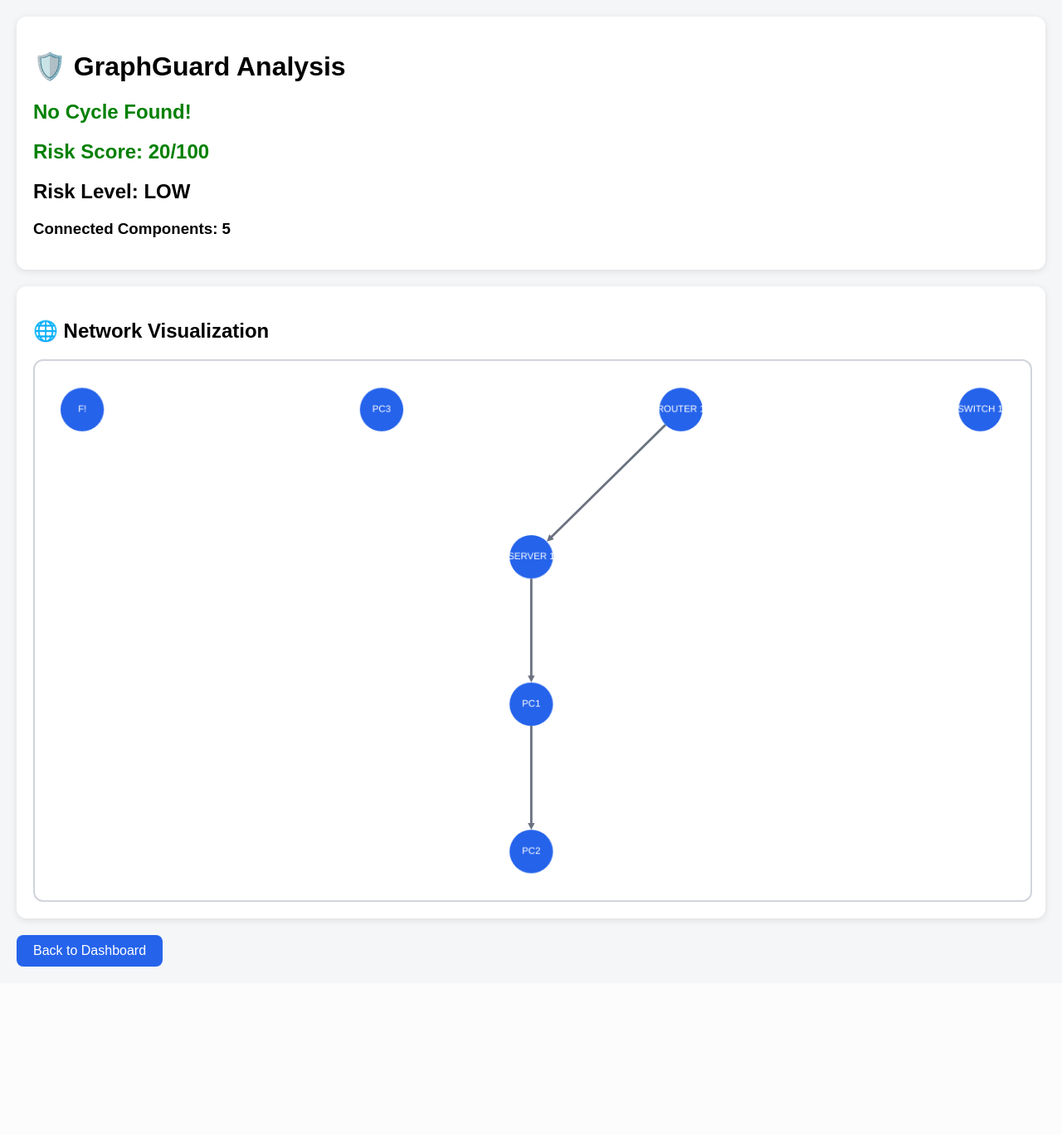
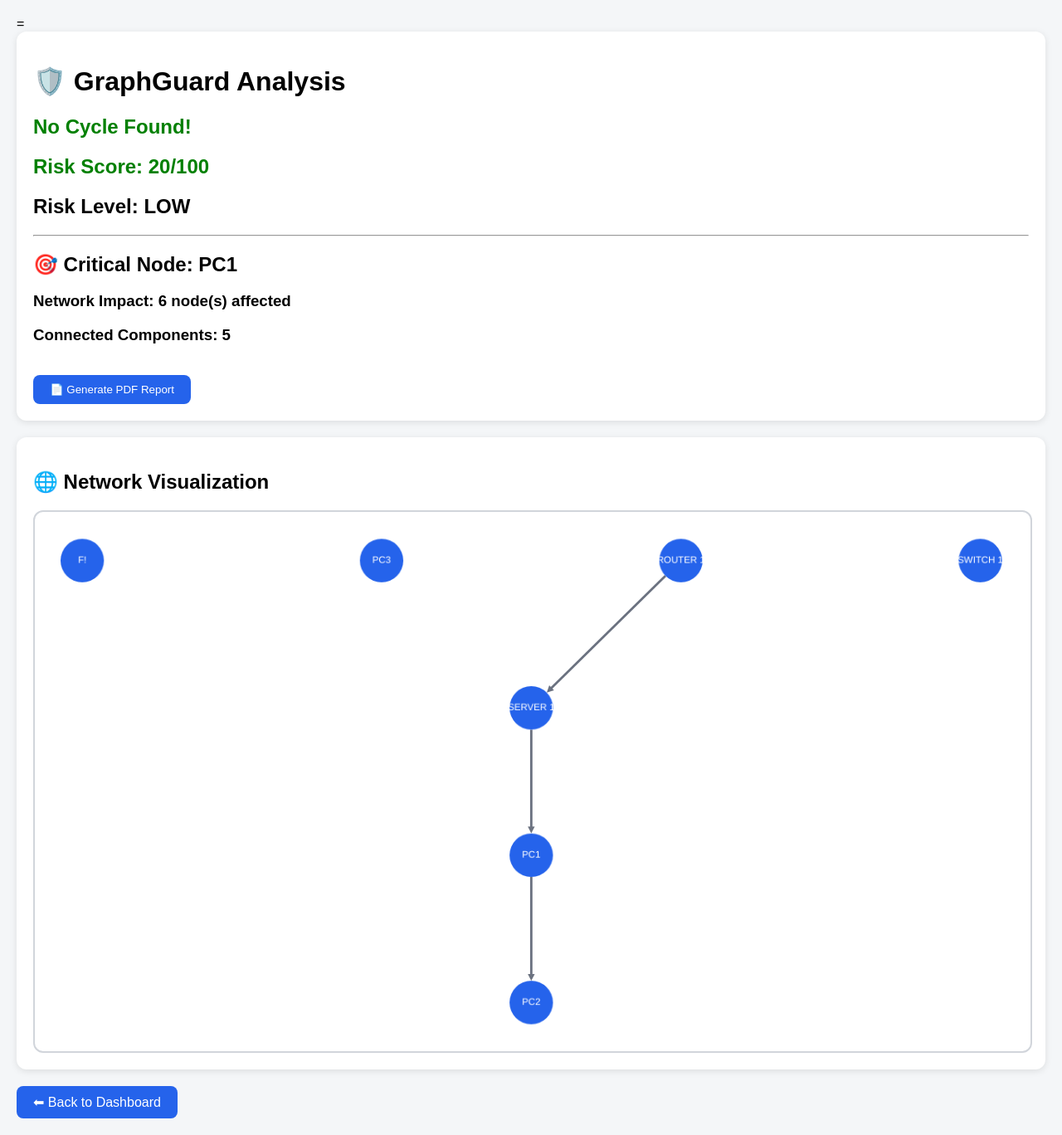
Before and after one commit to Snehapandey07/Network-attack-detection-, a Flask app: page /analyze in a window 1280 px wide. Shown: the whole page at 83% size. Before the commit the page ends 1165 px from the top, so only its background shows below. Run offline with Flask 3, Linux system fonts and the light colour scheme; data comes from the database, SQL or seed files in the repository; both versions use the stored data as it was before the commit.

Commit message:
Add report file

```diff
--- /dev/null
+++ b/algorithms/critical_node.py
@@ -0,0 +1,66 @@
+from collections import deque
+
+
+def count_reachable(graph, start):
+
+    visited = set()
+    queue = deque([start])
+
+    while queue:
+
+        node = queue.popleft()
+
+        if node in visited:
+            continue
+
+        visited.add(node)
+
+        for neighbor in graph.get(node, []):
+            queue.append(neighbor)
+
+    return len(visited)
+
+
+def find_critical_node(graph):
+
+    if not graph:
+        return None, 0
+
+    original_size = len(graph)
+
+    most_critical = None
+    biggest_loss = 0
+
+    for node in graph:
+
+        temp_graph = {}
+
+        for n in graph:
+
+            if n == node:
+                continue
+
+            temp_graph[n] = [
+                neighbor
+                for neighbor in graph[n]
+                if neighbor != node
+            ]
+
+        if not temp_graph:
+            continue
+
+        start = next(iter(temp_graph))
+
+        reachable = count_reachable(
+            temp_graph,
+            start
+        )
+
+        loss = original_size - reachable
+
+        if loss > biggest_loss:
+
+            biggest_loss = loss
+            most_critical = node
+
+    return most_critical, biggest_loss
--- a/app.py
+++ b/app.py
@@ -2,14 +2,17 @@ from flask import Flask, render_template, request, redirect
 import sqlite3
 import json
 import re
-
+from algorithms.critical_node import find_critical_node
 from utils.graphBuilder import build_graph
 from algorithms.cycle_detection import has_cycle
 from algorithms.connected_components import count_components
 from algorithms.shortest_path import shortest_path
 from algorithms.malware_simulation import simulate_malware
 from algorithms.risk_analysis import calculate_risk
-
+from flask import send_file
+from reportlab.platypus import SimpleDocTemplate, Paragraph, Spacer
+from reportlab.lib.styles import getSampleStyleSheet
+from utils.data_cleaner import clean_computers, clean_connections
 from utils.data_cleaner import clean_computers, clean_connections
 
 app = Flask(__name__)
@@ -183,11 +186,9 @@ def analyze():
 
     conn.close()
 
-    # CLEAN DATA
     nodes = clean_computers(computers_raw)
     connections = clean_connections(connections_raw, nodes)
 
-    # BUILD GRAPH
     graph = {node: [] for node in nodes}
 
     for c in connections:
@@ -204,7 +205,7 @@ def analyze():
         components,
         total_nodes
     )
-
+    critical_node, impact = find_critical_node(graph)
     result = "Cycle Detected!" if cycle_found else "No Cycle Found!"
 
     # CYTOSCAPE DATA
@@ -230,7 +231,9 @@ def analyze():
         components=components,
         score=score,
         level=level,
-        cytoscape_data=json.dumps(elements)
+        cytoscape_data=json.dumps(elements),
+        critical_node=critical_node,
+        impact=impact
     )
 
 
@@ -326,6 +329,109 @@ def reset():
 
     return redirect("/")
 
+@app.route("/generate_report")
+def generate_report():
+
+    conn = get_db_connection()
+
+    computers_raw = conn.execute(
+        "SELECT name FROM computers"
+    ).fetchall()
+
+    connections_raw = conn.execute("""
+        SELECT
+            s.name AS source,
+            d.name AS destination
+        FROM connections c
+        JOIN computers s ON c.source_id = s.id
+        JOIN computers d ON c.destination_id = d.id
+    """).fetchall()
+
+    conn.close()
+
+    nodes = clean_computers(computers_raw)
+    connections = clean_connections(
+        connections_raw,
+        nodes
+    )
+
+    graph = {node: [] for node in nodes}
+
+    for c in connections:
+        graph[c["source"]].append(
+            c["destination"]
+        )
+
+    cycle_found = has_cycle(graph)
+
+    components = count_components(graph)
+
+    score, level = calculate_risk(
+        cycle_found,
+        components,
+        len(nodes)
+    )
+
+    critical_node, impact = find_critical_node(graph)
+
+    pdf_file = "GraphGuard_Report.pdf"
+
+    doc = SimpleDocTemplate(pdf_file)
+
+    styles = getSampleStyleSheet()
+
+    content = []
+
+    content.append(
+        Paragraph(
+            "GraphGuard Security Report",
+            styles["Title"]
+        )
+    )
+
+    content.append(Spacer(1, 20))
+
+    content.append(
+        Paragraph(
+            f"Risk Score: {score}/100",
+            styles["Normal"]
+        )
+    )
+
+    content.append(
+        Paragraph(
+            f"Risk Level: {level}",
+            styles["Normal"]
+        )
+    )
+
+    content.append(
+        Paragraph(
+            f"Connected Components: {components}",
+            styles["Normal"]
+        )
+    )
+
+    content.append(
+        Paragraph(
+            f"Critical Node: {critical_node}",
+            styles["Normal"]
+        )
+    )
+
+    content.append(
+        Paragraph(
+            f"Network Impact: {impact} node(s)",
+            styles["Normal"]
+        )
+    )
+
+    doc.build(content)
+
+    return send_file(
+        pdf_file,
+        as_attachment=True
+    )
 
 
 if __name__ == "__main__":
--- a/templates/analysis.html
+++ b/templates/analysis.html
@@ -1,4 +1,4 @@
-<!DOCTYPE html>
+=<!DOCTYPE html>
 <html>
 
 <head>
@@ -54,6 +54,20 @@
             padding:10px 20px;
             border-radius:8px;
             display:inline-block;
+            border:none;
+        }
+
+        button{
+            background:#2563eb;
+            color:white;
+            border:none;
+            padding:10px 20px;
+            border-radius:8px;
+            cursor:pointer;
+        }
+
+        button:hover{
+            opacity:0.9;
         }
 
     </style>
@@ -88,12 +102,36 @@
             </h2>
         {% endif %}
 
-        <h2>Risk Level: {{ level }}</h2>
+        <h2>
+            Risk Level:
+            {{ level }}
+        </h2>
+
+        <hr>
+
+        <h2>
+            🎯 Critical Node:
+            {{ critical_node }}
+        </h2>
+
+        <h3>
+            Network Impact:
+            {{ impact }}
+            node(s) affected
+        </h3>
 
         <h3>
             Connected Components:
             {{ components }}
         </h3>
+
+        <br>
+
+        <a href="/generate_report">
+            <button>
+                📄 Generate PDF Report
+            </button>
+        </a>
 
     </div>
 
@@ -106,7 +144,7 @@
     </div>
 
     <a href="/" class="btn">
-        Back to Dashboard
+        ⬅ Back to Dashboard
     </a>
 
 <script>
```
Also changed, not shown: database.db (deleted), 2 other files.
